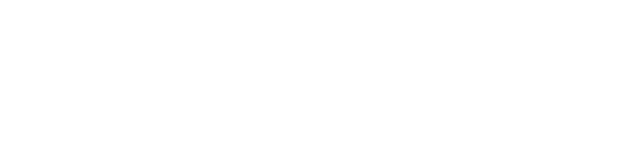
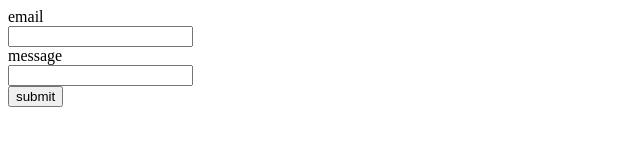
Before and after one commit to Lynnette-Linville-Personal-Website/LynnetteAnne, a plain HTML site: page contact.html in a window 1280 px wide. Shown: the whole page, without its empty margins (0-640 px from the left). Drawn offline with Linux system fonts and the light colour scheme.

Commit message:
Added form

```diff
--- a/contact.html
+++ b/contact.html
@@ -13,7 +13,14 @@ email field
 message field
 submit button
 -->
+<form action="">
+<label for="email">email</label><br>
+<input type="text" id="email" name="email"><br>
+<label for="message">message</label><br>
+<input type="text" id="message" name="message"><br>
+<input type="submit" value="submit">
 
+</form>
 
 
 
```
